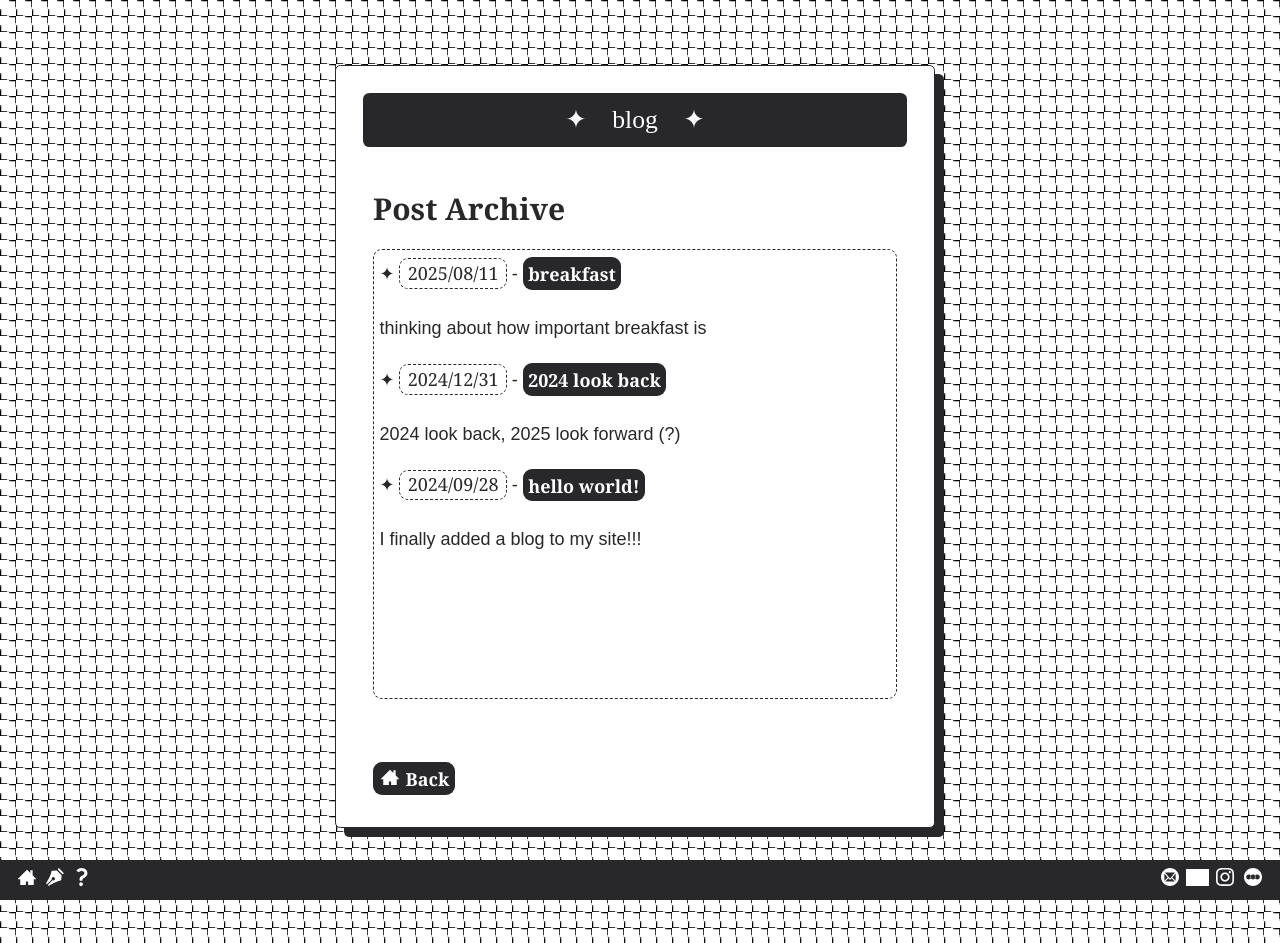
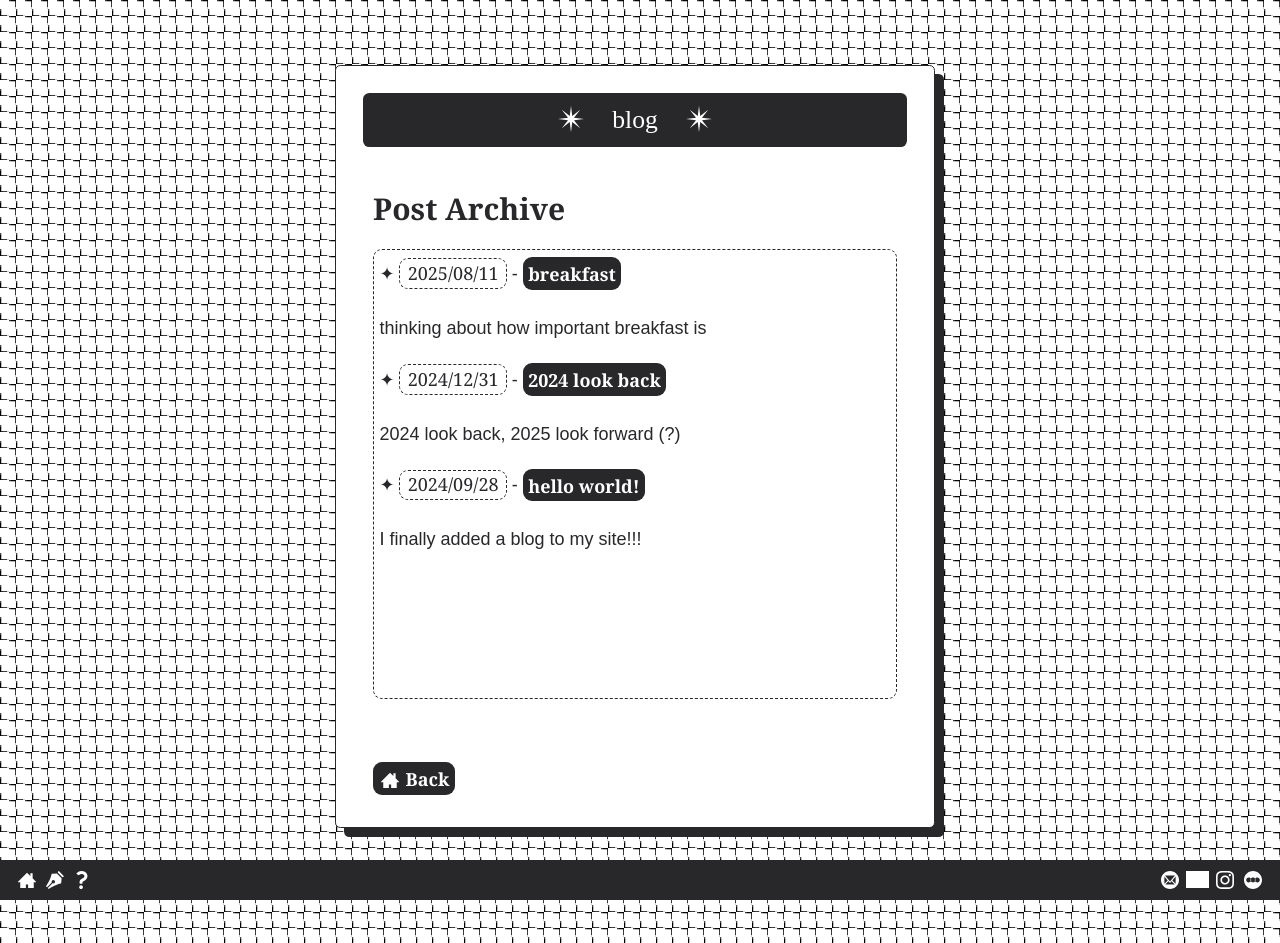
Before and after one commit to jocelynkim/jocelynkim.github.io, a Jekyll site: the page built from blog.md, in a window 1280 px wide. Built offline with Jekyll 4.4.1, drawn with Linux system fonts in a browser that asks for light colours; some web fonts are replaced; grey boxes are pictures that could not be loaded.

Commit message:
add star

```diff
--- a/_layouts/blog.html
+++ b/_layouts/blog.html
@@ -20,7 +20,7 @@
       <div class="wrapper-masthead">
         <div class="passage-6">
           <div class="passage">
-            <div class="title"><a class="title" href="/">✦　{{ page.title }}　✦</a></div><br>
+            <div class="title"><a class="title" href="/"><span class="icon star" alt="✦"></span>　{{ page.title }}　<span class="icon star" alt="✦"></span></a></div><br>
             <div id="main" role="main" class="container">
               {{ content }}
               <a href="/"><reallink><span class="icon home" alt="Home"></span> Back</reallink></a>
--- a/_layouts/post.html
+++ b/_layouts/post.html
@@ -20,7 +20,7 @@
       <div class="wrapper-masthead">
         <div class="passage-6">
           <div class="passage">
-            <div class="title"><a class="title" href="/">✦　blog　✦</a></div><br>
+            <div class="title"><a class="title" href="/"><span class="icon star" alt="✦"></span>　blog　<span class="icon star" alt="✦"></span></a></div><br>
             <div id="main" role="main" class="container">
               <h1>{{ page.title }}</h1>
               <falselink>{{ page.date | date: '%Y/%m/%d' }}</falselink>
--- a/index.html
+++ b/index.html
@@ -12,7 +12,7 @@ title: hello
     <div class="row">
       <div class="passage-3">
         <div class="passage">
-          <div class="title"><a class="title" href="/">✦　info　✦</a></div><br>
+          <div class="title"><a class="title" href="/"><span class="icon star" alt="✦"></span>　info　<span class="icon star" alt="✦"></span></a></div><br>
           <div id="main" role="main" class="container">
             Shinji is a game developer and illustrator based in Tokyo, from California.<br>
             <jp>
@@ -28,7 +28,7 @@ title: hello
       </div>
       <div class="passage-6">
         <div class="passage">
-          <div class="title"><a class="title" href="/">✦　{{ page.title }}　✦</a></div><br>
+          <div class="title"><a class="title" href="/"><span class="icon star" alt="✦"></span>　{{ page.title }}　<span class="icon star" alt="✦"></span></a></div><br>
           <div id="main" role="main" class="container" style="text-align:left">
             <div class="imgContainer fade-in">
               <img class="photo" width="40%" src="images/toroneko.png">
@@ -49,7 +49,7 @@ title: hello
       </div>
       <div class="passage-3">
         <div class="passage">
-          <div class="title"><a class="title" href="/">✦　log　✦</a></div><br>
+          <div class="title"><a class="title" href="/"><span class="icon star" alt="✦"></span>　log　<span class="icon star" alt="✦"></span></a></div><br>
           <div id="main" role="main" class="container">
             Shinji Zone was created using Jekyll Now.
             <br><br>
--- a/style.scss
+++ b/style.scss
@@ -622,6 +622,7 @@ $icons: (
   x: "../images/svg/x.svg",
   bsky: "../images/svg/bsky.svg",
   letterboxd: "../images/svg/letterboxd.svg",
+  star: "../images/svg/star.svg",
 );
 
 .icon {
@@ -630,6 +631,7 @@ $icons: (
   padding-top: 0.15em;
   max-width: 100%;
   display: inline-block;
+  vertical-align: -0.15em;
   background-size: contain;
   background-repeat: no-repeat;
   background-color: $white;
@@ -639,6 +641,17 @@ $icons: (
 
   &:hover {
     background-color: $myYellow;
+  }
+}
+
+.icon--white {
+  background-color: $white;
+}
+
+.icon--dark {
+  background-color: $myGray;
+  &:hover {
+    background-color: red;
   }
 }
 
```
Also changed, not shown: about.md (+1 -1 lines), favicon.svg, images/svg/star.svg (added), 11 other files.
